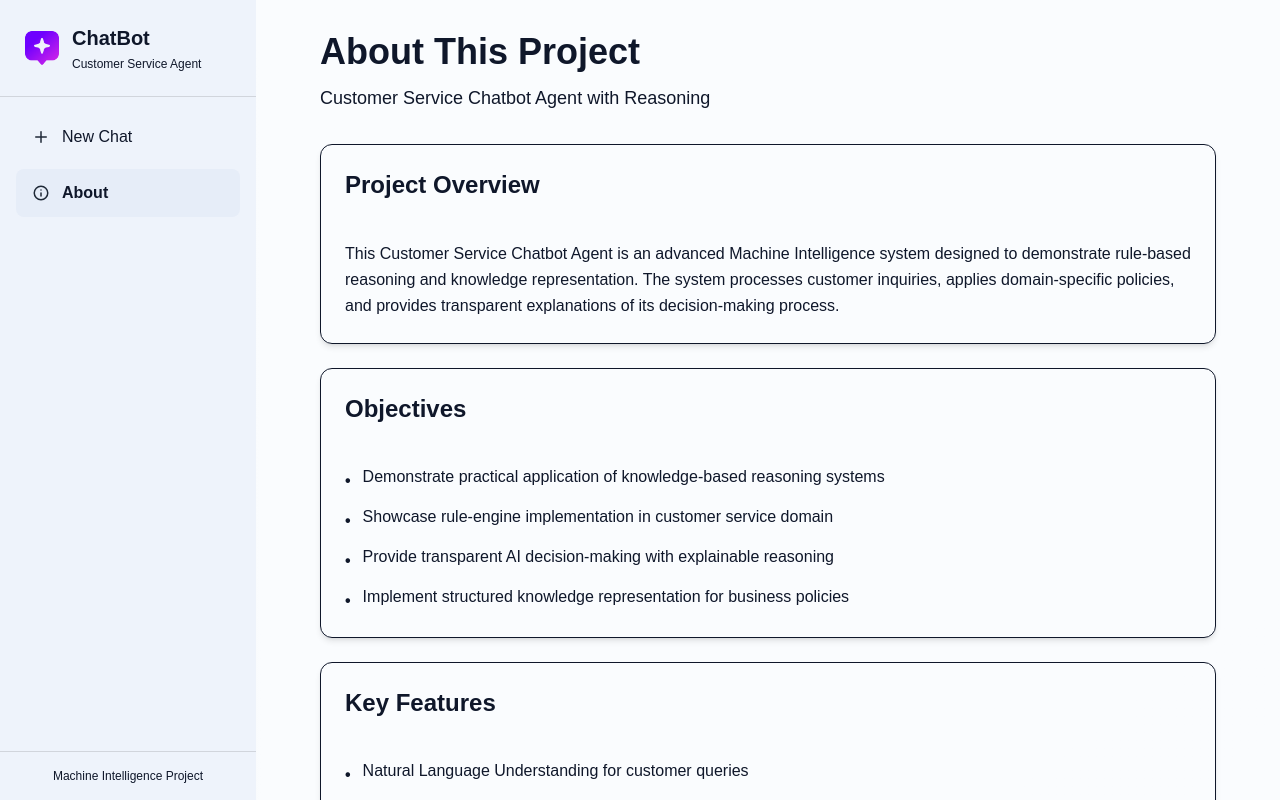
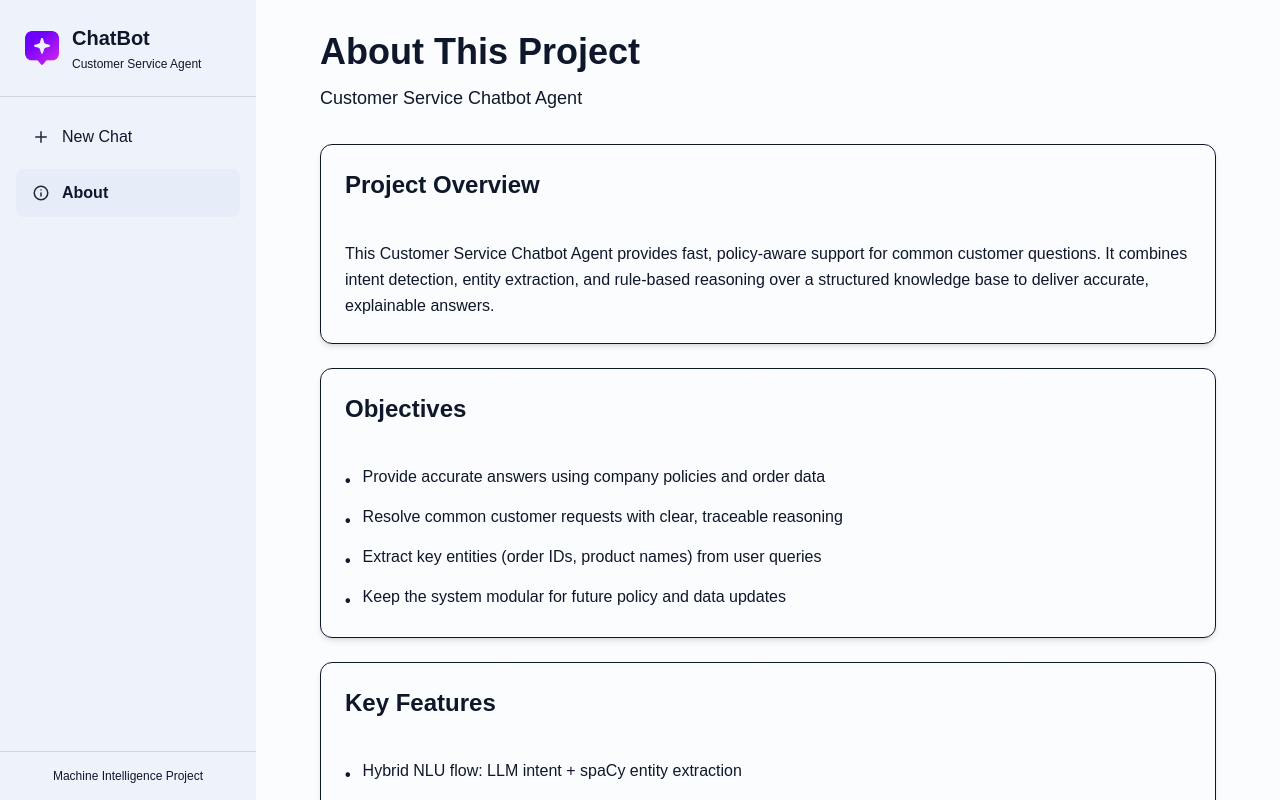
Before and after one commit to luhygenet/Customer-Support-ChatBot, a Next.js app: page / in a window 1280 px wide. Both pictures are taken after a click on the button "About". Built offline with nearby package versions, Linux system fonts and the light colour scheme.

Commit message:
Edit about page

```diff
--- a/app/components/about.tsx
+++ b/app/components/about.tsx
@@ -6,31 +6,31 @@ export default function About() {
     {
       title: "Project Overview",
       content:
-        "This Customer Service Chatbot Agent is an advanced Machine Intelligence system designed to demonstrate rule-based reasoning and knowledge representation. The system processes customer inquiries, applies domain-specific policies, and provides transparent explanations of its decision-making process.",
+        "This Customer Service Chatbot Agent provides fast, policy-aware support for common customer questions. It combines intent detection, entity extraction, and rule-based reasoning over a structured knowledge base to deliver accurate, explainable answers.",
     },
     {
       title: "Objectives",
       items: [
-        "Demonstrate practical application of knowledge-based reasoning systems",
-        "Showcase rule-engine implementation in customer service domain",
-        "Provide transparent AI decision-making with explainable reasoning",
-        "Implement structured knowledge representation for business policies",
+        "Provide accurate answers using company policies and order data",
+        "Resolve common customer requests with clear, traceable reasoning",
+        "Extract key entities (order IDs, product names) from user queries",
+        "Keep the system modular for future policy and data updates",
       ],
     },
     {
       title: "Key Features",
       items: [
-        "Natural Language Understanding for customer queries",
-        "Rule-based reasoning engine with transparent logic paths",
-        "Structured knowledge base of policies and procedures",
-        "Real-time reasoning visualization and explanation",
-        "Scalable architecture for policy management",
+        "Hybrid NLU flow: LLM intent + spaCy entity extraction",
+        "Rule-based reasoning with transparent logic paths",
+        "Structured JSON knowledge base for products, orders, and policies",
+        "Reasoning trace available for each response",
+        "Extensible policy and data model",
       ],
     },
     {
-      title: "Academic Context",
+      title: "How It Works",
       content:
-        "This project applies fundamental concepts from Machine Intelligence and Knowledge-Based Systems. It demonstrates the practical implementation of knowledge representation, inference mechanisms, and rule-based reasoning engines. The system serves as an educational tool for understanding how AI systems can combine symbolic reasoning with structured data to solve domain-specific problems.",
+        "The system first detects the user’s intent with an LLM, then extracts entities like order IDs and product names using spaCy. It retrieves relevant facts from the JSON knowledge base and applies business rules to generate the final response with an explainable reasoning trail.",
     },
   ];
 
@@ -42,7 +42,7 @@ export default function About() {
             About This Project
           </h2>
           <p className="text-lg text-muted-foreground">
-            Customer Service Chatbot Agent with Reasoning
+            Customer Service Chatbot Agent
           </p>
         </div>
 
@@ -87,23 +87,19 @@ export default function About() {
                 </p>
               </div>
               <div>
-                <p className="font-semibold text-foreground mb-2">
-                  Core System
-                </p>
-                <p className="text-muted-foreground text-sm">
-                  Rule-based reasoning engine
-                </p>
+                <p className="font-semibold text-foreground mb-2">Backend</p>
+                <p className="text-muted-foreground text-sm">FastAPI (Python)</p>
               </div>
               <div>
                 <p className="font-semibold text-foreground mb-2">Data</p>
                 <p className="text-muted-foreground text-sm">
-                  Structured knowledge base
+                  JSON knowledge base (products, orders, policies)
                 </p>
               </div>
               <div>
                 <p className="font-semibold text-foreground mb-2">NLU</p>
                 <p className="text-muted-foreground text-sm">
-                  Natural Language Understanding
+                  LLM intent + spaCy entity extraction
                 </p>
               </div>
             </div>
```
